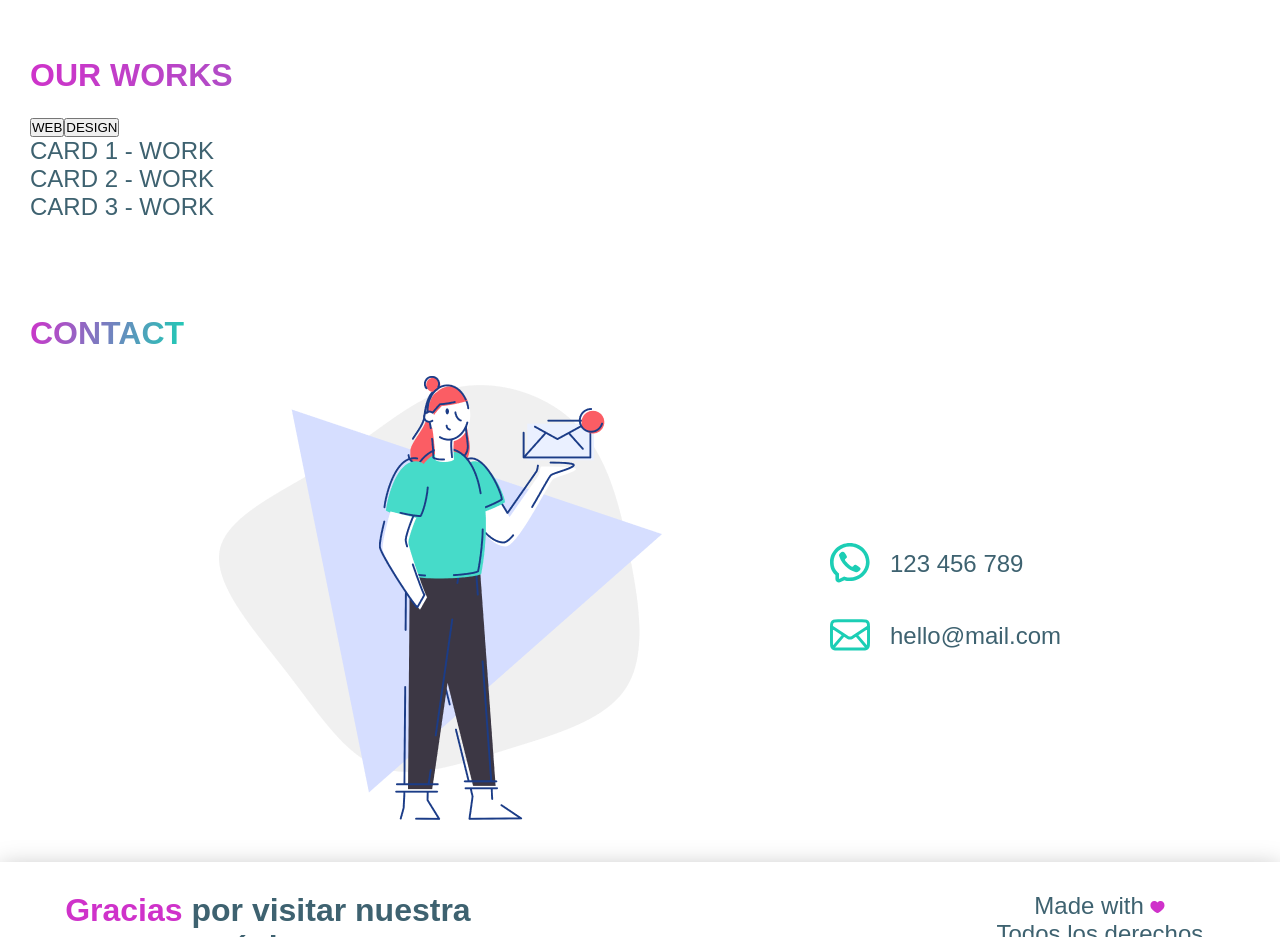
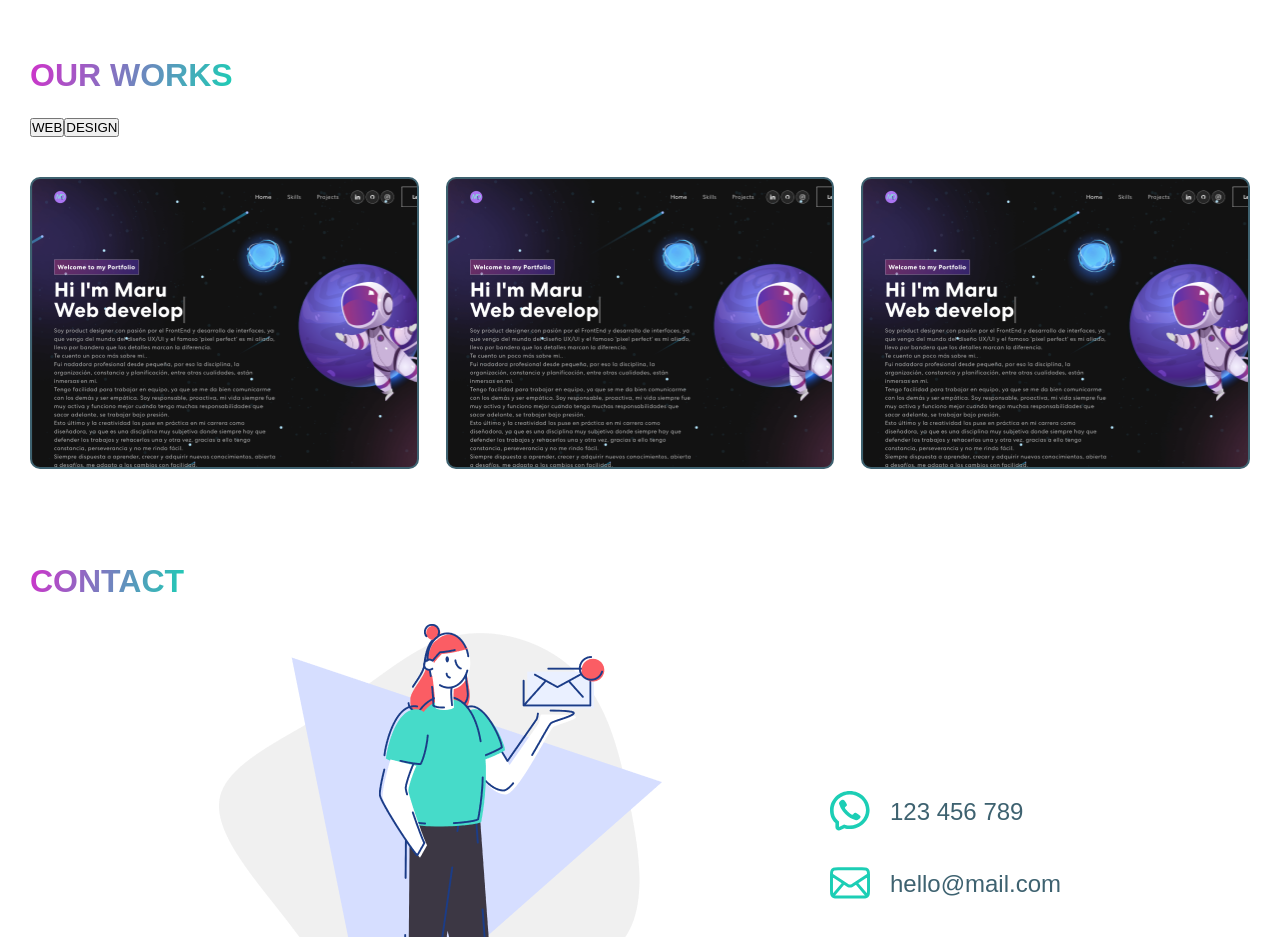
Before and after one commit to AgustinCarignano/margus-web, a Next.js app: page / in a window 1280 px wide. Shown: the part 2640-3577 px from the top of the page. Built offline with nearby package versions, Linux system fonts and the light colour scheme; a web font is replaced by a local one.

Commit message:
work section ok

```diff
--- a/src/_components/WorkCard/WorkCard.tsx
+++ b/src/_components/WorkCard/WorkCard.tsx
@@ -1,13 +1,36 @@
-import React from "react";
+'use client'
+import React, { useState } from "react";
+import Styles from "./workCard.module.scss"
 
 type Props = {
-    content: string;
+    text: string;
+    img: any;
+    title: string;
 };
 
-export default function WorkCard({ content }: Props) {
+export default function WorkCard({ text, img, title }: Props) {
+    const [isHovered, setIsHovered] = useState(false);
+    const backgroundImageStyle = {
+        backgroundImage: `url(${img.src})`
+    };
+
+    const handleMouseEnter = () => {
+        setIsHovered(true);
+    };
+
+    const handleMouseLeave = () => {
+        setIsHovered(false);
+    };
     return (
-        <div>
-            <p>{content}</p>
+        <div
+            className={`${Styles.cardContainer} ${isHovered ? Styles.slideDown : ""}`}
+            style={backgroundImageStyle}
+            onMouseEnter={handleMouseEnter}
+            onMouseLeave={handleMouseLeave}
+        >
+            <div className={Styles.overlay} /> {/* Capa semi-transparente */}
+            <h3 className={Styles.cardContainer__content}>{title}</h3>
+            <p className={Styles.cardContainer__content}>{text}</p>
         </div>
     );
 }
--- /dev/null
+++ b/src/_components/WorkCard/workCard.module.scss
@@ -0,0 +1,56 @@
+@import "../../styles/variables.scss";
+
+.cardContainer {
+  width: 444px;
+  height: 292px;
+  border-radius: 10px;
+  border: 2px solid $primary;
+  background: $primary;
+  display: flex;
+  justify-content: center;
+  align-items: center;
+  position: relative; /* Agregado */
+  overflow: hidden; /* Agregado */
+
+  /* Estilos de persiana */
+  &.slideDown {
+    transition: transform 0.3s ease-in-out;
+    transform: translateY(100%);
+  }
+
+
+
+  &:hover.slideDown {
+    transform: translateY(0);
+  }
+
+
+  &__content{
+    color: $background;
+    text-align: center;
+    opacity: 0;
+  }
+  /* Capa semi-transparente */
+  &::before {
+    content: "";
+    position: absolute;
+    top: 0;
+    left: 0;
+    width: 100%;
+    height: 100%;
+    background: linear-gradient(50deg, rgba(30, 151, 123, 0.5) 0%, rgba(185, 59, 156, 0.5) 100%);;
+    z-index: -1;
+    opacity: 0; /* Inicialmente oculta */
+    transition: opacity 0.3s ease-in-out;
+  }
+
+  &:hover::before {
+    opacity: 1;
+  }
+  &:hover {
+    background-color: $primary;
+    &__content{
+        opacity: 1; //no logro que aparezca el contenido
+    }
+  }
+}
--- a/src/_sections/OurWorks/OurWorks.tsx
+++ b/src/_sections/OurWorks/OurWorks.tsx
@@ -1,17 +1,26 @@
 import WorkCard from "@src/_components/WorkCard/WorkCard";
 import WorkToggleBtn from "@src/_components/WorkToggleBtn/WorkToggleBtn";
 import React from "react";
-import Styles from "./ourWorks.module.scss"
+import Styles from "./ourWorks.module.scss";
+import imgWork1 from "../../../public/images/work1.png";
+import imgWork2 from "../../../public/images/work1.png";
+import imgWork3 from "../../../public/images/work1.png";
 
 function OurWorks() {
-    const works = [{ text: "CARD 1 - WORK" }, { text: "CARD 2 - WORK" }, { text: "CARD 3 - WORK" }];
+  const works = [
+    { img: imgWork1, title: "Titulo del trabajo", text: " - Lo que hicimos" },
+    { img: imgWork2, title: "Titulo del trabajo", text: " - Lo que hicimos" },
+    { img: imgWork3, title: "Titulo del trabajo", text: " - Lo que hicimos" },
+  ];
   return (
     <section className={Styles.ourWorksSection} id="work">
-            <h2  className={Styles.ourWorksSection__title}>OUR WORKS</h2>
+      <h2 className={Styles.ourWorksSection__title}>OUR WORKS</h2>
       <WorkToggleBtn className={""} />
+      <div className={Styles.ourWorksSection__cardsContainer}>
         {works.map((w, i) => (
-                <WorkCard key={i} content={w.text} />
+          <WorkCard key={i} title={w.title} text={w.text}  img={w.img} />
         ))}
+      </div>
     </section>
   );
 }
--- a/src/_sections/OurWorks/ourWorks.module.scss
+++ b/src/_sections/OurWorks/ourWorks.module.scss
@@ -9,13 +9,16 @@
     background-clip: text;
     -webkit-background-clip: text;
     -webkit-text-fill-color: transparent;
+    width: fit-content;
   }
   &__text {
     margin-bottom: 40px;
   }
   &__cardsContainer {
     display: flex;
-    gap: 40px;
-    flex-direction: column;
+    gap: 27px;
+    flex-direction: row;
+    justify-content: center;
+    padding-top: 40px; //es provisional hasta poder hacer el css de los botones
   }
 }
```
Also changed, not shown: src/_components/WorkCard/workdCard.module.scss (deleted). Lines whose indentation alone changed are shown as unchanged.
